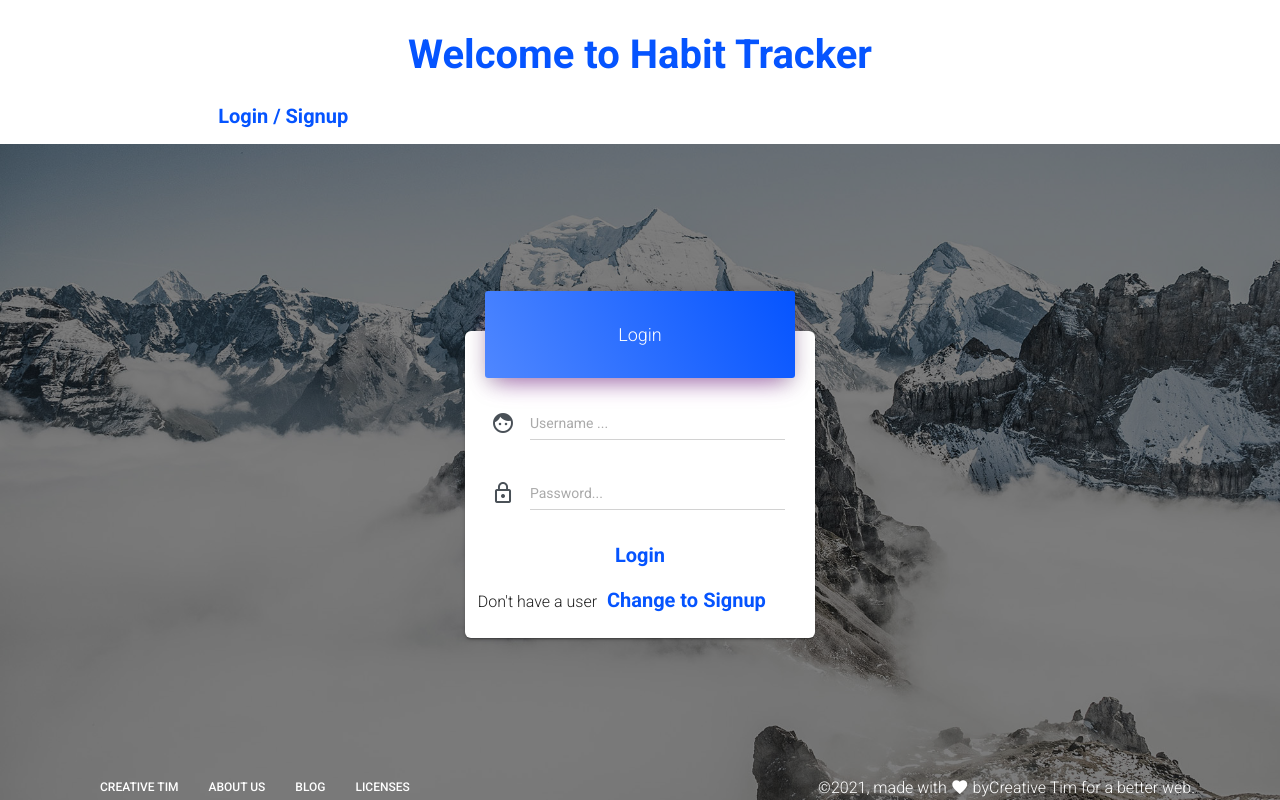
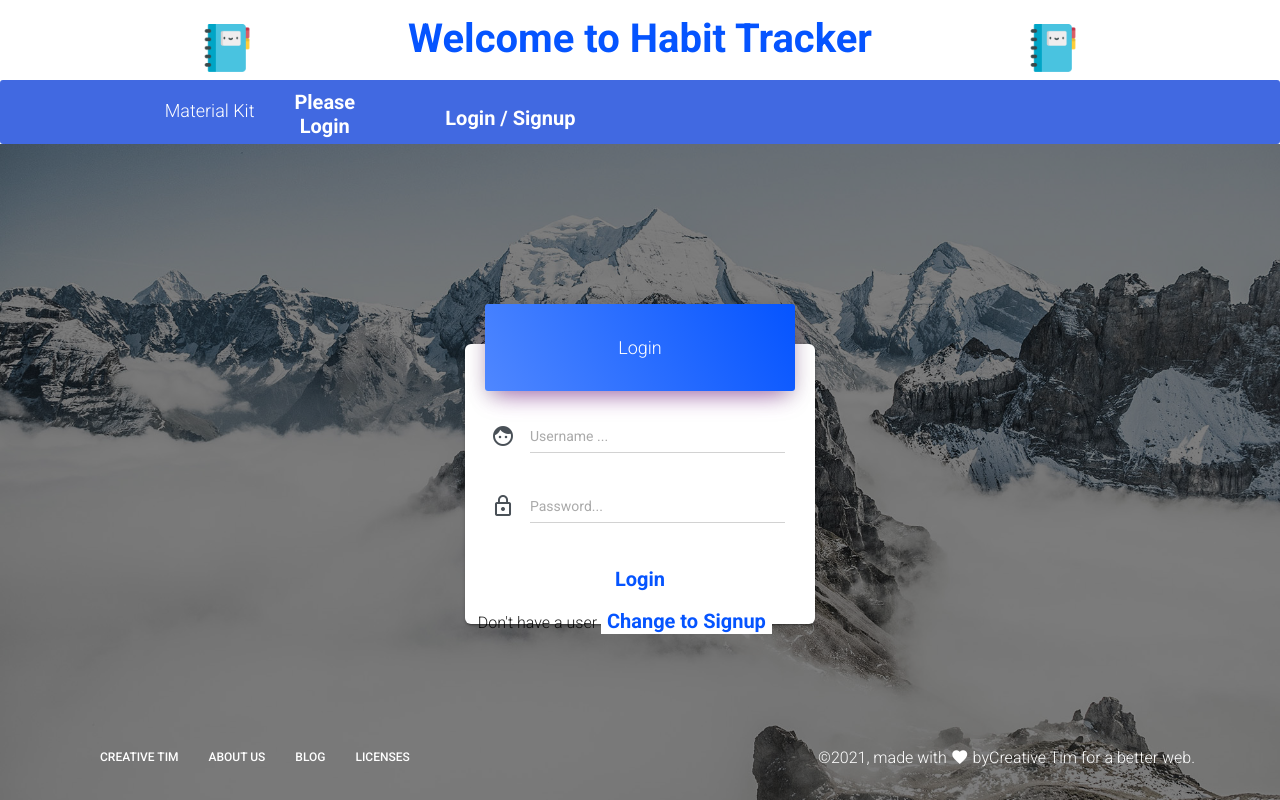
Before and after one commit to TrellinXp/habit-tracker-client, a React (Create React App) app: page / in a window 1280 px wide. Built offline with nearby package versions, Linux system fonts and the light colour scheme.

Commit message:
Styling of Pages

```diff
--- a/src/App.css
+++ b/src/App.css
@@ -1,12 +1,33 @@
 .App {
   text-align: center;
   background-color: white;
-  height: 99vh;
+  height: 100vh;
 }
 
 .App-logo {
   height: 40vmin;
   pointer-events: none;
+}
+
+.navbar-container {
+  display: flex;
+  flex-direction: row;
+  align-items: center;
+  width: 56vw;
+  margin: auto;
+}
+
+.navbar-brand {
+  background-color: royalblue;
+  margin-left: -15vw;
+  margin-top: 2vh;
+  width: 8vw;
+}
+
+.habit-title {
+  font-size: 1.6rem;
+  line-height: 1.5em;
+  font-weight: bold;
 }
 
 @media (prefers-reduced-motion: no-preference) {
@@ -39,8 +60,25 @@
 
 .title-container {
   height: 10vh !important;
-  padding-top: 4vh;
+  padding-top: 2vh;
   margin-top: 0px !important;
+}
+
+.title-icon {
+  height: 6vh;
+  margin-left: 10vw;
+  margin-right: 10vw
+}
+
+.footer-container {
+  height: 1vh;
+  margin-top: -2vh;
+}
+
+.navbar-brand {
+  color: white !important;
+  margin-left: -10vw;
+  margin-top: -0.7vh;
 }
 
 @keyframes App-logo-spin {
--- a/src/App.js
+++ b/src/App.js
@@ -29,7 +29,7 @@ class App extends Component {
     return (
       <div className="App">
         <div className="title-container">
-        <h1 className="page-title"> Welcome to Habit Tracker</h1>
+        <img src="diary.png" className="title-icon" alt="diary-icon"/>  <h1 className="page-title"> Welcome to Habit Tracker</h1> <img src="diary.png" className="title-icon" alt="diary-icon"/>
         </div>
         <Navbar userData={this.state.user} userIsLoggedIn={this.state.isLoggedIn} getUser={this.getTheUser} />
         <Switch>
@@ -87,6 +87,9 @@ class App extends Component {
           />
 
         </Switch>
+        <div className="footer-container">
+        <div>Icons made by <a href="https://www.freepik.com" title="Freepik">Freepik</a> from <a href="https://www.flaticon.com/" title="Flaticon">www.flaticon.com</a></div>
+        </div>
       </div>
     );
   }
--- a/src/Index.css
+++ b/src/Index.css
@@ -15,12 +15,12 @@ body {
   }
 
   .signup {
-    margin-top: 2vh;
+    margin-top: 3vh;
     font-size: 16px;
     width: 95%;
     margin-left: 1vw;
     text-align: left;
-    margin-bottom: 3vh;
+    margin-bottom: 1vh;
   }
 
   html {
@@ -31,7 +31,7 @@ body {
   .footer {
     z-index: 2;
     position: absolute;
-    bottom: 0;
+    bottom: 30px;
     width: 100%;
     height: 80px;
     color: white !important;
@@ -65,39 +65,7 @@ body {
   }
 
   .login-button {
-    margin-top: 7%;
-  }
-  .navigation {
-    display: flex;
-    height: 2vh;
-    margin: 0;
-    font-weight: bold;
-    width: 90vw;
-  }
-
-  .navigation a {
-    color: #0554ff;
-  }
-
-  .navigation a:hover {
-    color: #5a8efd;
-  }
-
-
-  .navigation a:visited {
-    color: #5a8efd;
-  }
-
-  .navigation-item {
-    width: 18vw;
-    font-size: 20px;
-    color:transparent;
-  }
-
-  .navbar {
-    margin-bottom: 0px !important;
-    height: 8vh;
-    box-shadow: none !important;
+    margin-top: 10%;
   }
 
   .username {
@@ -107,6 +75,7 @@ body {
     width: 8vw;
     justify-content: left;
     display: flex;
+    color: white;
   }
 
   .form-box {
@@ -197,7 +166,9 @@ body {
   }
 
   .habit-details {
-    height: 85.2vh;
+    height: 82vh;
+    background: aliceblue;
+    padding-top: 2vh;
   }
 
   .habit-details p{
@@ -209,7 +180,9 @@ body {
   }
 
   .create-habit {
-    height: 85.2vh;
+    height: 82vh;
+    background: aliceblue;
+    padding-top: 2vw;
   }
 
   .login-container {
@@ -217,3 +190,15 @@ body {
     height: 70vh;
     position: fixed;
   }
+
+  .error-message {
+    color: red;
+    font-size: 18px;
+    margin-top: 2vh;
+    margin: 1.5vh;
+  }
+
+  .card-login {
+    height: 35vh !important;
+    margin-bottom: 0px;
+  }
--- a/src/components/HabitDetails.js
+++ b/src/components/HabitDetails.js
@@ -53,7 +53,7 @@ class HabitDetails extends Component {
             <div className="habit-details">
                 <h1 className="page-headline">Habit Details</h1>
                 <div className="details-attributes">
-                <h2>Title: {this.state.title}</h2>
+                <h2 className="habit-title">Title: {this.state.title}</h2>
                 <p>Description: {this.state.description}</p>
                 <p>Amount: {this.state.amount}</p>
                 <p>Unit: {this.state.unit}</p>
--- a/src/components/auth/Login.js
+++ b/src/components/auth/Login.js
@@ -3,8 +3,16 @@ import React, { Component } from 'react';
 import authService from '../../services/auth/auth-service';
 import '../../Index.css';
 
+const error_missing_credentials = "Missing credentials";
+
+const error_must_be_unique = "Username and email need to be unique. Either username or email is already used.";
+
+const error_message_unique = "Username and email need to be unique.";
+
+const error_message_missing_credentials = "Please enter a username and password";
+
 class Login extends Component {
-  state = { username: '', password: '', isSignup:false };
+  state = { username: '', password: '', isSignup:false, errorMessage: ''};
 
   constructor(props) {
     super(props);
@@ -26,6 +34,14 @@ class Login extends Component {
     )
   }
 
+  setErrorMessage(errorMessage) {
+    this.setState(
+      {
+        errorMessage: errorMessage
+      }
+    )
+  }
+
   handleFormSubmit = event => {
     event.preventDefault();
     const { username, password } = this.state;
@@ -38,7 +54,15 @@ class Login extends Component {
           this.props.getUser(response, true);
           this.props.history.push("/calendar");
         })
-        .catch(error => console.log(error));
+        .catch(error => {
+          console.log(error);
+          let errorMessage = (error.response?.data.errorMessage !== undefined ? error.response?.data.errorMessage :  error.response?.data.message);
+          if(error_must_be_unique === errorMessage) {
+            this.setErrorMessage(error_message_unique)
+          } else {
+            this.setErrorMessage(errorMessage);
+          }
+        });
     } else {
         authService
         .login(username, password)
@@ -46,8 +70,22 @@ class Login extends Component {
           this.setState({ username: '', password: '' });
           this.props.getUser(response, true);
           this.props.history.push("/calendar");
+          this.setState(
+            {
+              errorMessage: ""
+            }
+          )
         })
-        .catch(error => console.log(error));
+        .catch(error => {
+          console.log(error);
+          let errorMessage = (error.response?.data.errorMessage !== undefined ? error.response?.data.errorMessage :  error.response?.data.message);
+          if(error_missing_credentials === errorMessage  ) {
+            this.setErrorMessage(error_message_missing_credentials);
+          } else {
+            this.setErrorMessage(errorMessage);
+          }
+
+        });
     }
   };
 
@@ -93,10 +131,6 @@ class Login extends Component {
     return (<div className="login-container">
     <nav className="navbar navbar-transparent navbar-color-on-scroll fixed-top navbar-expand-lg" color-on-scroll="100" id="sectionsNav">
     <div className="container">
-      <div className="navbar-translate">
-        <a className="navbar-brand" href="https://demos.creative-tim.com/material-kit/index.html">
-          Material Kit </a>
-      </div>
       <div className="collapse navbar-collapse">
       </div>
     </div>
@@ -132,15 +166,20 @@ class Login extends Component {
                         onChange={this.handleChange} className="form-control" placeholder="Password..." />
                     </div>
                   </div>
+
                   <div className="login-button">
                     {this.hasUser()}
                   </div>
             </form>
             <div className="text-center">
 
-                        <div className="signup">
-                             Don't have a user <button onClick={this.changeMode} className="signup-btn">{this.getModeText()}</button>
-                        </div>
+                  <div className="signup">
+                        Don't have a user <button onClick={this.changeMode} className="signup-btn">{this.getModeText()}</button>
+                  </div>
+
+                  <div className="error-message">
+                    {this.state.errorMessage}
+                  </div>
             </div>
           </div>
         </div>
--- a/src/components/calendar/Calendar.css
+++ b/src/components/calendar/Calendar.css
@@ -18,7 +18,7 @@
 
 .calendar-container {
     margin-top: 3vh;
-    height: 85vh !important;
+    height: 78vh !important;
 }
 
 .week {
@@ -101,6 +101,7 @@
 
 .changeWeeks {
     display: flex;
+    align-items: center;
 }
 
 .changeWeek {
--- /dev/null
+++ b/src/components/navbar/Navbar.css
@@ -0,0 +1,32 @@
+.navigation {
+    display: flex;
+    height: 2vh;
+    margin: 0;
+    font-weight: bold;
+    width: 90vw;
+}
+
+.navigation a {
+    color: white;
+}
+
+.navigation a:hover {
+    color: white;
+}
+
+.navigation a:visited {
+    color: white;
+}
+
+.navigation-item {
+    width: 18vw;
+    font-size: 20px;
+    color:transparent;
+}
+
+.navbar {
+    margin-bottom: 0vh !important;
+    height: 8vh;
+    box-shadow: none !important;
+    background-color: royalblue !important;
+}
--- a/src/components/navbar/Navbar.js
+++ b/src/components/navbar/Navbar.js
@@ -1,6 +1,7 @@
 import React from 'react';
 import { Link } from 'react-router-dom';
-import authService from '../../services/auth/auth-service'
+import authService from '../../services/auth/auth-service';
+import './../navbar/Navbar.css';
 
 class Navbar extends React.Component {
 
@@ -49,9 +50,13 @@ class Navbar extends React.Component {
     render() {
         return (
             <nav className="navbar">
-                <div className="username">{this.props.userIsLoggedIn && `Hello ${this.props.userData.username}`}</div>
+                <div className="navbar-container">
+                  <div className="navbar-translate">
+                    <a className="navbar-brand" href="https://demos.creative-tim.com/material-kit/index.html">
+                      Material Kit </a>
+                  </div>
+                  <div className="username">{this.props.userIsLoggedIn ? `Hello ${this.props.userData.username}` : "Please Login"}</div>
                   <ul className="navigation">
-
                       {this.props.userIsLoggedIn
                           ? this.renderCalendar() : "" }
                         {this.props.userIsLoggedIn
@@ -61,6 +66,7 @@ class Navbar extends React.Component {
                           : this.renderAuthLinks()
                       }
                   </ul>
+                </div>
             </nav>
         )
     }
```
Also changed, not shown: public/diary.png (added). Lines whose indentation alone changed are shown as unchanged.
